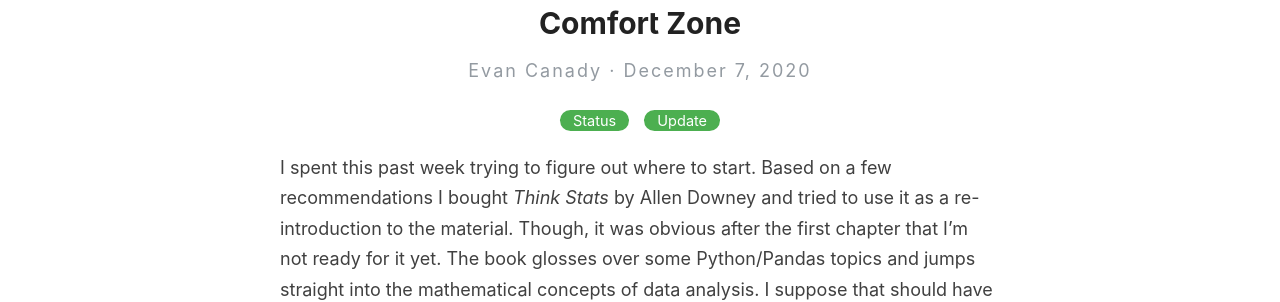
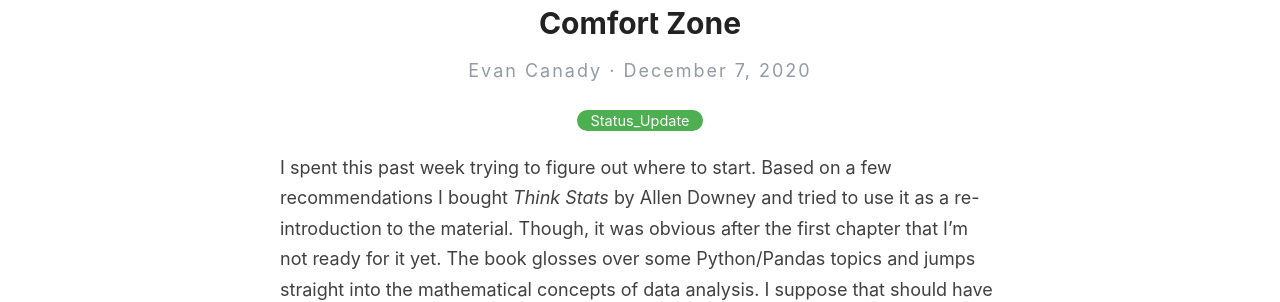
Before and after one commit to evancanady/evancanady.github.io, a Jekyll site: the page built from _posts/2020-12-7-Comfort-Zone.md, in a window 1280 px wide. Shown: the part 136-438 px from the top of the page. Built offline with Jekyll 4.4.1, drawn with Linux system fonts in a browser that asks for light colours.

```diff
--- a/_posts/2020-12-7-Comfort-Zone.md
+++ b/_posts/2020-12-7-Comfort-Zone.md
@@ -1,7 +1,7 @@
 ---
 layout: post
 title: Comfort Zone
-categories: Status Update
+categories: Status_Update
 ---
 
 I spent this past week trying to figure out where to start. Based on a few recommendations I bought *Think Stats* by Allen Downey and tried to use it as a re-introduction to the material. Though, it was obvious after the first chapter that I'm not ready for it yet. The book glosses over some Python/Pandas topics and jumps straight into the mathematical concepts of data analysis. I suppose that should have seen that coming by the title.
```
